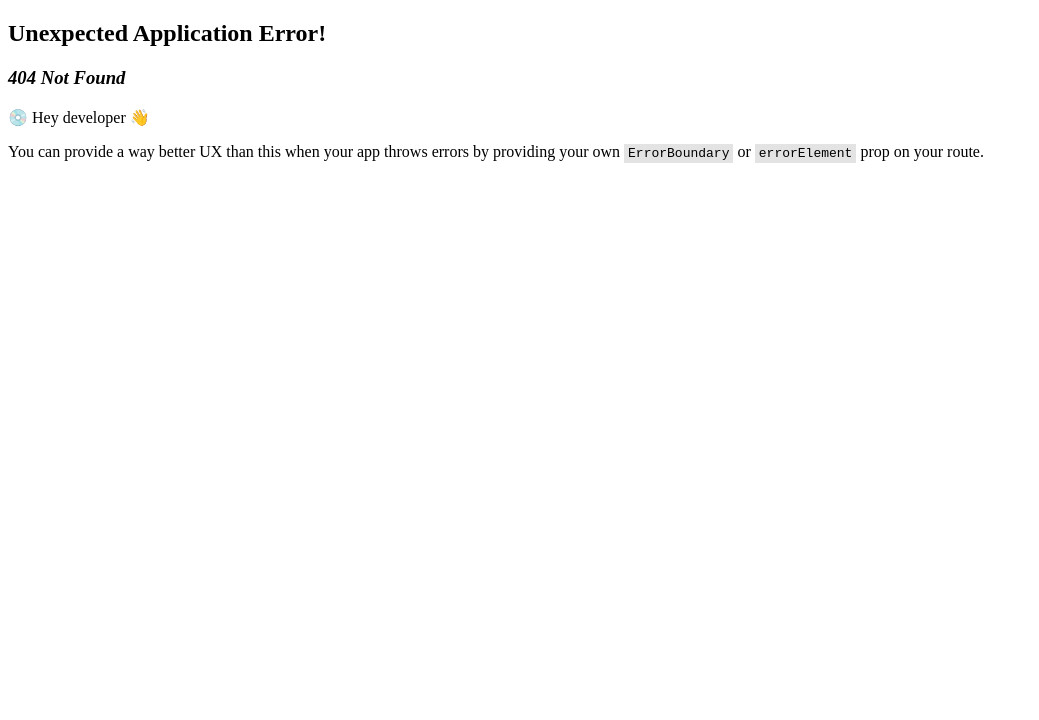
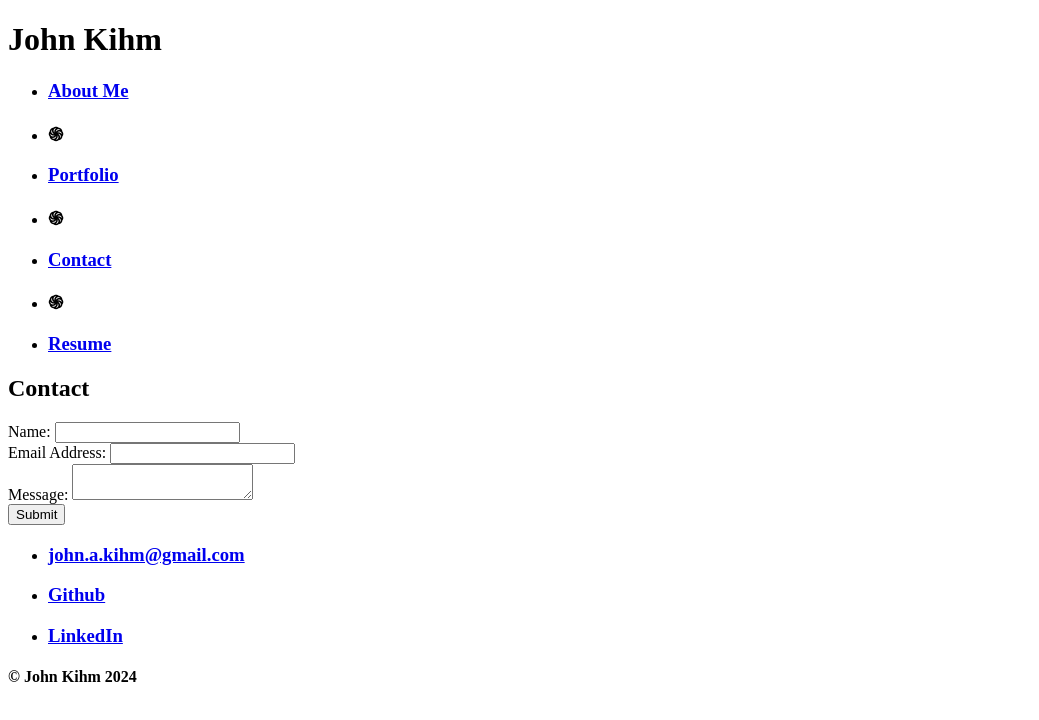
Before and after one commit to JohnKihm/React-Portfolio, a React (Vite) app: page /Contact in a window 1280 px wide. Before the commit this address had no page. Shown: the top 720 px of the page, without its empty margins (0-1039 px from the left). Built offline with nearby package versions, Linux system fonts and the light colour scheme.

Commit message:
created Contact page

```diff
--- a/src/main.jsx
+++ b/src/main.jsx
@@ -4,6 +4,7 @@ import { createBrowserRouter, RouterProvider } from 'react-router-dom';
 import App from './App';
 import AboutMe from './pages/AboutMe';
 import Portfolio from './pages/Portfolio';
+import Contact from './pages/Contact';
 
 // Define the accessible routes, and which components respond to which URL
 const router = createBrowserRouter([
@@ -19,6 +20,10 @@ const router = createBrowserRouter([
                 path: '/Portfolio',
                 element: <Portfolio />,
             },
+            {
+                path: '/Contact',
+                element: <Contact />,
+            },
         ],
     },
 ]);
--- /dev/null
+++ b/src/pages/Contact.jsx
@@ -0,0 +1,24 @@
+export default function Contact() {
+    return (
+        <article id="contact">
+            <h2>Contact</h2>
+            <form>
+                <div>
+                    <label>Name: </label>
+                    <input id="name" type="text"></input>
+                </div>
+                <div>
+                    <label>Email Address: </label>
+                    <input id="email" type="text"></input>
+                </div>
+                <div>
+                    <label>Message: </label>
+                    <textarea id="message"></textarea>
+                </div>
+                <div>
+                    <button type="submit">Submit</button>
+                </div>
+            </form>
+        </article>
+    );
+}
```
